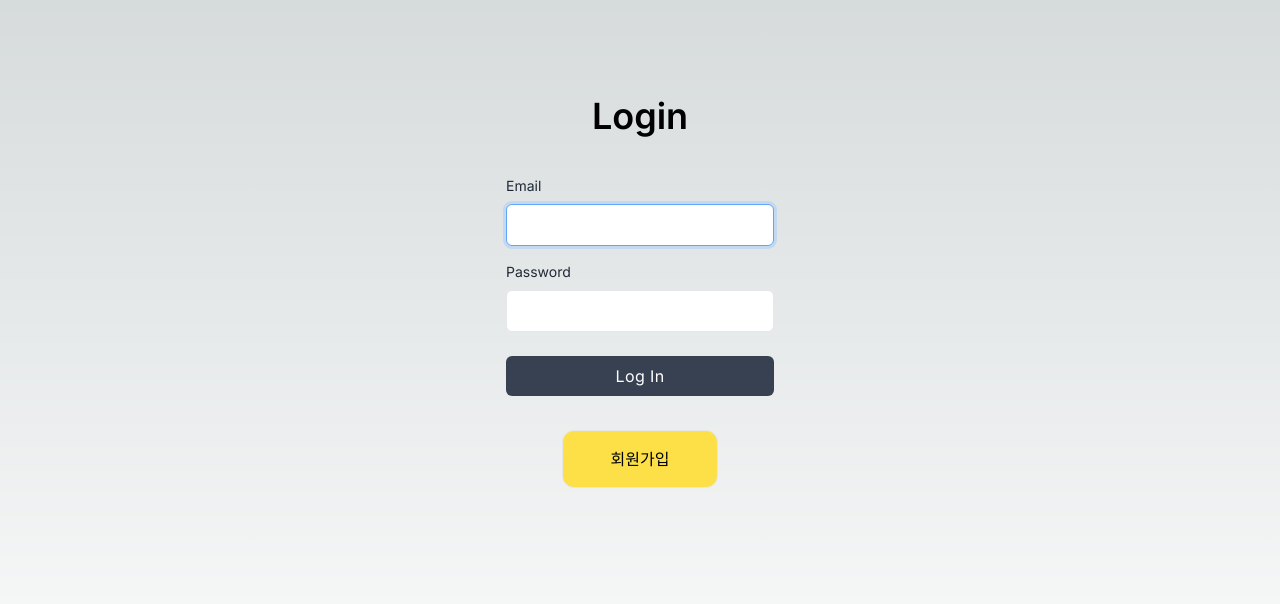
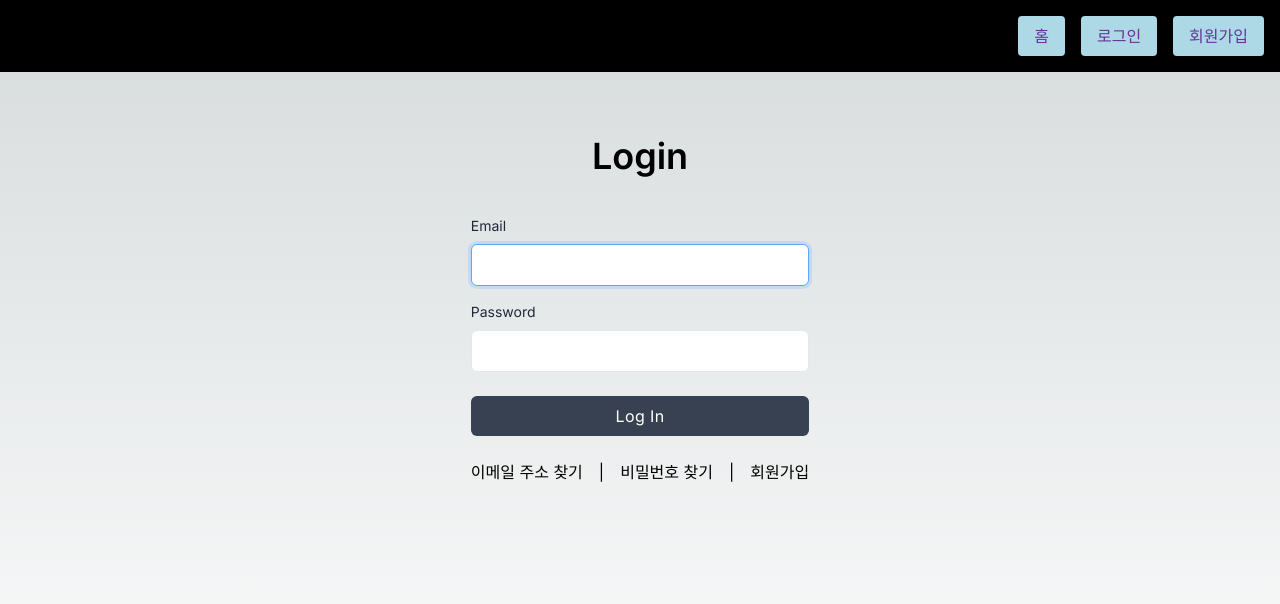
Before and after one commit to innig0000/next-login, a Next.js app: page /signin in a window 1280 px wide. Shown: the top 604 px of the page. Built offline with nearby package versions, Linux system fonts and the light colour scheme; no server answers.

Commit message:
이메일 주소 찾기 기능 및 헤더 추가

```diff
--- /dev/null
+++ b/app/api/find-email/route.ts
@@ -0,0 +1,28 @@
+import prisma from "@/app/lib/prisma";
+
+interface  RequestBody {
+    name?: string;
+}
+
+export async function POST(request: Request) {
+    const body: RequestBody = await request.json()
+
+    if(!body.name) {
+        return new Response("Name is required.", {status:400});
+    }
+
+    try{
+    const user = await prisma.user.findMany({
+        where: {
+            name: body.name,
+        },
+    });
+
+    if (user) {
+        const emails = user.map(user => user.email);
+     return new Response(JSON.stringify(emails));}
+    } catch (error) {
+        console.error("error fetching user:", error);
+        return new Response("An error occurred.", {status: 500});
+    }
+}
--- a/app/components/Menu.tsx
+++ b/app/components/Menu.tsx
@@ -22,19 +22,6 @@ function SignInButton() {
                     새로운 글 작성하기
                 </button>
                 </Link>
-                <Link href="/mypage">
-                    <button
-                        className="px-12 py-4 border rounded-xl bg-red-300"
-                    >
-                        내 정보 보기
-                    </button>
-                </Link>
-            <button
-                className="px-12 py-4 border rounded-xl bg-blue-300"
-                onClick={() => signOut()}
-            >
-                {session.user.name}님 Log Out
-            </button>
             </div>
         );
     } //if ...
--- /dev/null
+++ b/app/components/Top.tsx
@@ -0,0 +1,58 @@
+'use client'
+import Link from "next/link";
+import {signOut, useSession} from "next-auth/react";
+
+const Top = () => {
+
+    const { data: session } = useSession();
+
+
+    if (session && session.user) {
+    return (
+        <header className="header">
+            <nav className="nav">
+                <ul className="nav-list">
+                </ul>
+            </nav>
+            <div className="auth">
+                <Link href="/">
+                    <button className="login-button">홈</button>
+                </Link>
+                    <button
+                        className="logout-button"
+                    onClick={() => signOut()}
+                    >
+                        로그아웃
+                    </button>
+                    <Link href="/mypage">
+                       <button className="mypage-button">마이페이지</button>
+                    </Link>
+            </div>
+        </header>
+                );
+    } //if...
+
+                return (
+                <header className="header">
+                    <nav className="nav">
+                        <ul className="nav-list">
+                        </ul>
+                    </nav>
+                    <div className="auth">
+                        <Link href="/">
+                            <button className="login-button">홈</button>
+                        </Link>
+
+
+                        <Link href="/signin">
+                    <button className="login-button">로그인</button>
+                </Link>
+                <Link href="/newuser">
+                    <button className="signup-button">회원가입</button>
+                </Link>
+            </div>
+        </header>
+    );
+}
+
+export default Top;
--- /dev/null
+++ b/app/find-email/page.tsx
@@ -0,0 +1,104 @@
+'use client'
+import React, {useRef, useState} from "react";
+import Link from "next/link";
+import Top from "../components/Top";
+
+const FindEmail = () => {
+    const nameRef = useRef(null);
+    const [emails, setEmails] = useState([]);
+    const [click, setClick] = useState(false);
+
+    const handleSubmit = async () => {
+        try {
+            const response = await fetch('api/find-email', {
+                method: 'POST',
+                headers: {
+                    'Content-Type': 'application/json',
+                },
+                body: JSON.stringify({"name": nameRef.current}),
+            });
+            const data = await response.json();
+            if(response.ok) {
+                console.log('POST request successful');
+                setEmails(data);
+                setClick(true);
+            } else {
+                console.error('POST request failed');
+            }
+        } catch (error) {
+            console.error('Error:', error);
+        }
+    };
+
+    const handleNameKeyPress = (e) => {
+        if (e.key === "Enter") {
+            handleSubmit();
+        }
+    }
+
+    return <main className='flex min-h-screen flex-col items-center space-y-10 p-24'>
+        <Top/>
+        <h1 className='text-4xl font-semibold'>이메일 주소 찾기</h1>
+        <div>
+            <div className='mt-4'>
+                <label
+                    htmlFor='name'
+                    className='block text-sm text-gray-800 dark:text-gray-200'
+                >
+                    사용자 이름을 입력하세요.
+                </label>
+                <div className='mt-1'>
+                    <input
+                        type='name'
+                        id='name'
+                        name='name'
+                        placeholder='이름'
+                        ref={nameRef}
+                        onChange={(e: any) => (nameRef.current = e.target.value)}
+                        onKeyPress={handleNameKeyPress}
+                        className='mt-2 block w-full rounded-md border bg-white px-4 py-2 text-gray-700 focus:border-blue-400 focus:outline-none focus:ring focus:ring-blue-300 focus:ring-opacity-40 dark:border-gray-600 dark:bg-gray-800 dark:text-gray-300 dark:focus:border-blue-300'
+                    />
+                </div>
+            </div>
+            <div className='mt-6'>
+                <button
+                    onClick={handleSubmit}
+                    className='w-full transform rounded-md bg-gray-700 px-4 py-2 tracking-wide text-white transition-colors duration-200 hover:bg-gray-600 focus:bg-gray-600 focus:outline-none'
+                >
+                    찾기
+                </button>
+            </div>
+
+                <table className="table table-dark mt-10">
+                <thead>
+                <tr>
+                    <th> 찾기 버튼을 누르고 다음 중 본인의 이메일 주소를 찾아보세요.</th>
+                </tr>
+                </thead>
+                <tbody>
+                    <tr>
+                        <td>
+                            {click && (emails.length > 0 ? (
+                                    emails.map((email, index) => (<p key={index}>{email}</p>))
+                                ) : (
+                                    <p> 해당하는 이메일 주소가 없습니다.</p>
+                                ))}
+                        </td>
+                    </tr>
+                </tbody>
+            </table>
+
+            <Link href="/signin">
+                <div style={{padding: "10px", alignItems: "center", display: "flex", justifyContent: "center"}}>
+                    <div className='mt-6'>
+                        <button className="w-full px-12 py-4 border rounded-xl bg-yellow-300">
+                            로그인 화면으로
+                        </button>
+                    </div>
+                </div>
+            </Link>
+        </div>
+    </main>
+}
+
+export default FindEmail;
--- a/app/globals.css
+++ b/app/globals.css
@@ -92,3 +92,70 @@ th {
 .bg-grey {
   background-color: #6c757d;
 }
+
+.link {
+  position: relative;
+}
+
+.link::before {
+  content: "";
+  position: absolute;
+  left: 0;
+  bottom: -2px; /* 원하는 밑줄 높이 조절 */
+  width: 100%;
+  height: 2px; /* 밑줄의 높이 */
+  background-color: white; /* 밑줄 색상 */
+  transform: scaleX(0); /* 처음에는 밑줄을 보이지 않게 함 */
+  transform-origin: right;
+  transition: transform 0.2s ease-in-out; /* 밑줄 변화에 애니메이션 적용 */
+}
+
+.link:hover::before {
+  transform: scaleX(1); /* 호버 시 밑줄 표시 */
+}
+
+.header {
+  position: fixed;
+  top: 0;
+  left: 0;
+  right: 0;
+  display: flex;
+  justify-content: space-between;
+  align-items: center;
+  padding: 1rem;
+  background-color: black;
+  color: white;
+}
+
+.nav-list {
+  list-style: none;
+  display: flex;
+  gap: 1rem;
+}
+
+.nav-list li {
+  margin-right: 1rem;
+}
+
+.nav-list a {
+  text-decoration: none;
+  color: white;
+}
+
+.auth {
+  display: flex;
+  gap: 1rem;
+}
+
+.login-button, .signup-button, .logout-button, .mypage-button {
+  background-color: lightblue;
+  color: rebeccapurple;
+  border: none;
+  padding: 0.5rem 1rem;
+  border-radius: 4px;
+  cursor: pointer;
+}
+
+.login-button:hover, .signup-button:hover {
+  background-color: lightpink;
+}
--- a/app/mypage/page.tsx
+++ b/app/mypage/page.tsx
@@ -2,6 +2,7 @@
 import React, {useEffect} from "react";
 import Link from "next/link";
 import {useSession} from "next-auth/react";
+import Top from "../components/Top";
 
 const MyPage = () => {
     const { data: session } = useSession();
@@ -11,9 +12,11 @@ const MyPage = () => {
 
 
     return (
+        <div>
+        <Top/>
     <div className='flex min-h-screen flex-col items-center space-y-10 p-24'>
         <div class="col-lg-4">
-            <div>
+
 
                 <div class="table-responsive">
                     <table className="table table-centered border mb-0">
@@ -38,15 +41,10 @@ const MyPage = () => {
                         </tbody>
                     </table>
                 </div>
-            </div>
 
         </div>
-    <Link href="/">
-        <button className="px-12 py-4 border rounded-xl bg-blue-300">
-            홈 화면으로
-        </button>
-    </Link>
     </div>
+        </div>
     )
 }
 
--- a/app/page.tsx
+++ b/app/page.tsx
@@ -1,9 +1,11 @@
 import Menu from "@/app/components/Menu";
+import Top from "@/app/components/Top";
 
 
 export default function Home() {
   return (
       <main className='flex min-h-screen flex-col items-center justify-between p-24'>
+            <Top/>
         <h1 className='text-4xl font-semibold'>NextAuth Tutorial</h1>
               <Menu/>
       </main>
--- a/app/signin/page.tsx
+++ b/app/signin/page.tsx
@@ -1,7 +1,8 @@
 'use client'
-import React, {useRef, useState} from 'react'
+import React, {useRef} from 'react'
 import {signIn} from 'next-auth/react'
 import Link from "next/link";
+import Top from "@/app/components/Top";
 
 function Login() {
     const emailRef = useRef(null)
@@ -35,6 +36,7 @@ function Login() {
 
     return (
         <main className='flex min-h-screen flex-col items-center space-y-10 p-24'>
+            <Top/>
             <h1 className='text-4xl font-semibold'>Login</h1>
             <div>
                 <div>
@@ -89,15 +91,25 @@ function Login() {
                         Log In
                     </button>
                 </div>
+                <div className='flex space-x-4'>
+                <Link href="/find-email">
+                        <div className='mt-6 link '>
+                            이메일 주소 찾기
+                        </div>
+                </Link>
+                    <span className='mt-6'>|</span>
+                <Link href="/reset-password">
+                        <div className='mt-6 link'>
+                            비밀번호 찾기
+                        </div>
+                </Link>
+                    <span className='mt-6'>|</span>
                 <Link href="/newuser">
-                    <div style={{padding: "10px", alignItems: "center", display: "flex", justifyContent: "center"}}>
-                        <div className='mt-6'>
-                            <button className="px-12 py-4 border rounded-xl bg-yellow-300">
-                                회원가입
-                            </button>
+                        <div className='mt-6 link'>
+                             회원가입
                         </div>
-                    </div>
                 </Link>
+                </div>
             </div>
         </main>
     )
```
Also changed, not shown: app/newuser/page.tsx (+11 -10 lines), app/posting/page.tsx (+2 -9 lines), app/userposts/page.tsx (+4 -6 lines).
